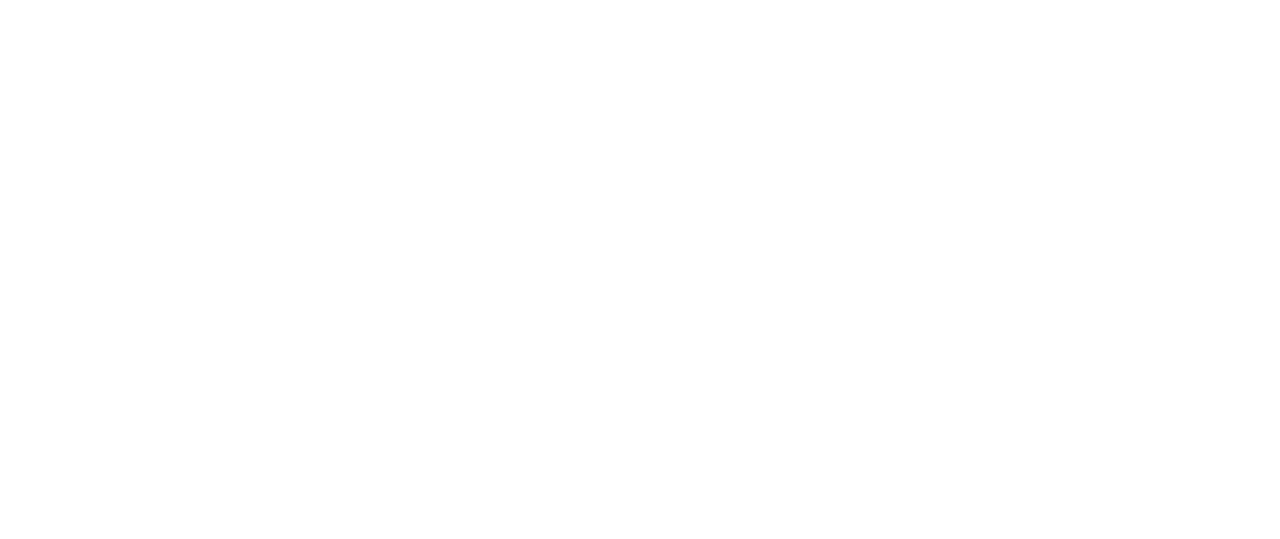
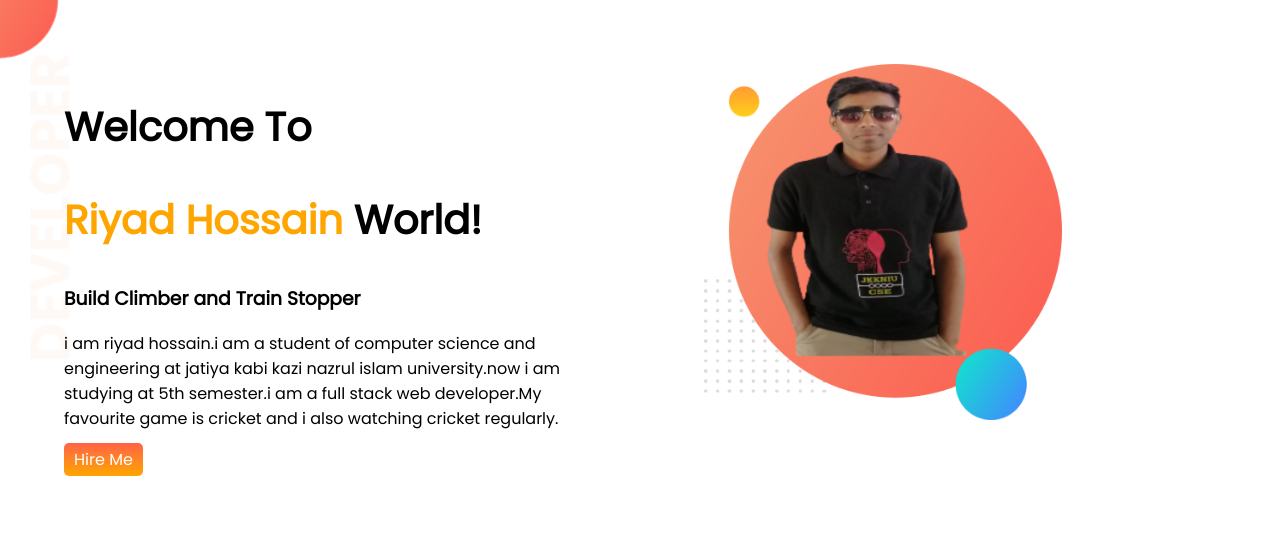
Before and after one commit to riyadhossaint/developers-portfolio, a plain HTML site: page index.html in a window 1280 px wide. Drawn offline with Linux system fonts and the light colour scheme.

Commit message:
top banner added

```diff
--- a/index.html
+++ b/index.html
@@ -5,9 +5,21 @@
     <meta http-equiv="X-UA-Compatible" content="IE=edge">
     <meta name="viewport" content="width=device-width, initial-scale=1.0">
     <title>Riyad portfolio</title>
+    <link rel="preconnect" href="https://fonts.googleapis.com">
+    <link rel="preconnect" href="https://fonts.gstatic.com" crossorigin>
+    <link href="https://fonts.googleapis.com/css2?family=Poppins&display=swap" rel="stylesheet">
     <link rel="stylesheet" href="style.css">
 </head>
 <body>
-
+   <section class="top-banner">
+    <div class="width">
+        <h1>Welcome To</h1>
+        <h1> <span class="orange-color">Riyad Hossain</span> World!</h1>
+        <h3>Build Climber and Train Stopper</h3>
+        <p>i am riyad hossain.i am a student of computer science and engineering at jatiya kabi kazi nazrul islam university.now i am studying at 5th semester.i am a full stack web developer.My favourite game is cricket and i also watching cricket regularly.</p>
+        <a class="link-button"target="blank" href="#">Hire Me</a>
+       </div>
+      <div class="width">  <img src="image/riyad1.png" alt="this is riyad hossain"></div>
+   </section>
 </body>
 </html>
--- a/style.css
+++ b/style.css
@@ -0,0 +1,33 @@
+body{
+    font-family: 'Poppins', sans-serif;
+    margin: 0px;
+
+}
+h1{
+    font-size: 40px;
+}
+.orange-color{
+    color: orange;
+}
+section{
+    display: flex;
+}
+.width{
+    width: 50%;
+    margin: 5%;
+}
+.width img{
+ width: 70%;
+}
+.link-button{
+    text-decoration: none;
+    background-image: linear-gradient(#ff6347, hsl(39, 100%, 50%));
+    padding: 5px 10px;
+    border-radius: 5px;
+    color: white;
+    font-weight: 400px;
+}
+.top-banner{
+    background-image: url(image/top-banner.png);
+    background-repeat: no-repeat;
+}
```
Also changed, not shown: image/riyad.png (added), image/riyad1.png (added), image/riyadnew.jpg (added), image/top-banner.png (added), 1 other file.
